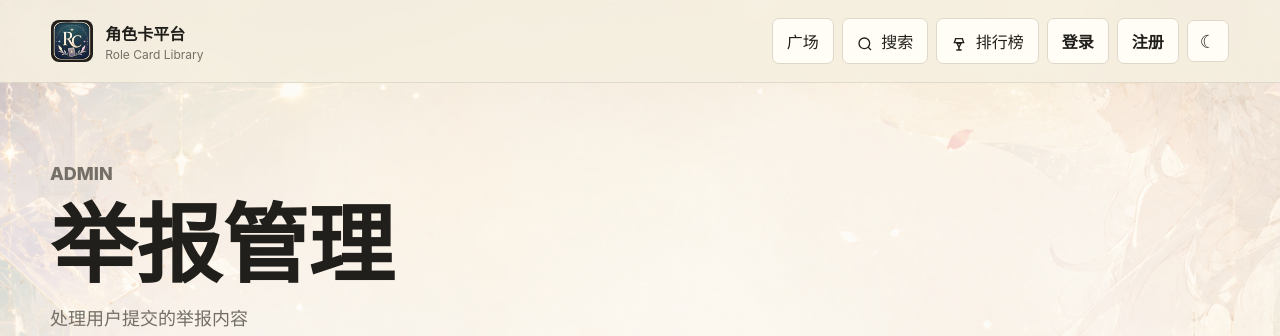
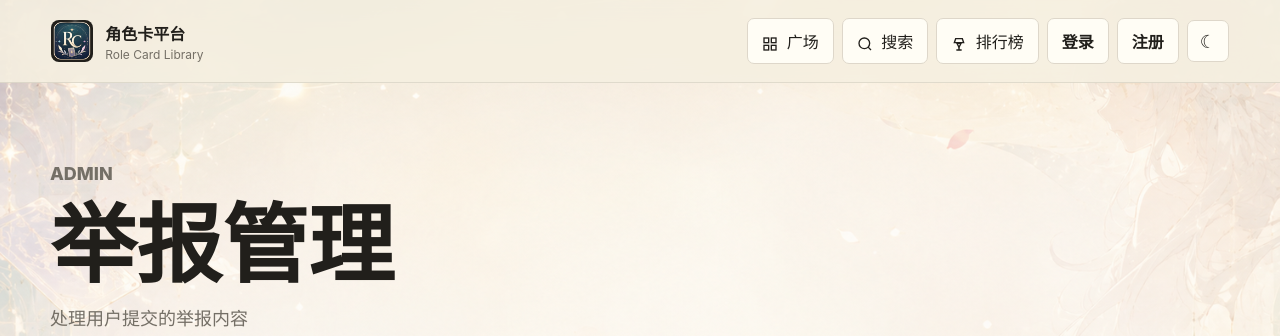
Before and after one commit to asukaneko/role_card_platform, a Python web app: template app/templates/admin_reports.html in a window 1280 px wide. Shown: the top 336 px of the page. Run offline with Jinja, Linux system fonts and the light colour scheme; the template is opened without the code that fills it, so the values that code supplies are empty.

Commit message:
feat: 为“广场”导航链接添加图标，统一导航栏样式

```diff
--- a/app/templates/base.html
+++ b/app/templates/base.html
@@ -26,7 +26,15 @@
             </span>
         </a>
         <nav class="nav">
-            <a href="{{ url_for('index') }}">广场</a>
+            <a href="{{ url_for('index') }}" class="nav-icon-link" title="广场">
+                <svg style="width:16px;height:16px;vertical-align:middle;margin-right:4px;" viewBox="0 0 24 24" fill="none" stroke="currentColor" stroke-width="2">
+                    <rect x="3" y="3" width="7" height="7"/>
+                    <rect x="14" y="3" width="7" height="7"/>
+                    <rect x="14" y="14" width="7" height="7"/>
+                    <rect x="3" y="14" width="7" height="7"/>
+                </svg>
+                <span class="nav-link-text">广场</span>
+            </a>
             <a href="{{ url_for('search') }}" class="nav-icon-link" title="搜索">
                 <svg style="width:16px;height:16px;vertical-align:middle;margin-right:4px;" viewBox="0 0 24 24" fill="none" stroke="currentColor" stroke-width="2">
                     <circle cx="11" cy="11" r="8"/>
```
